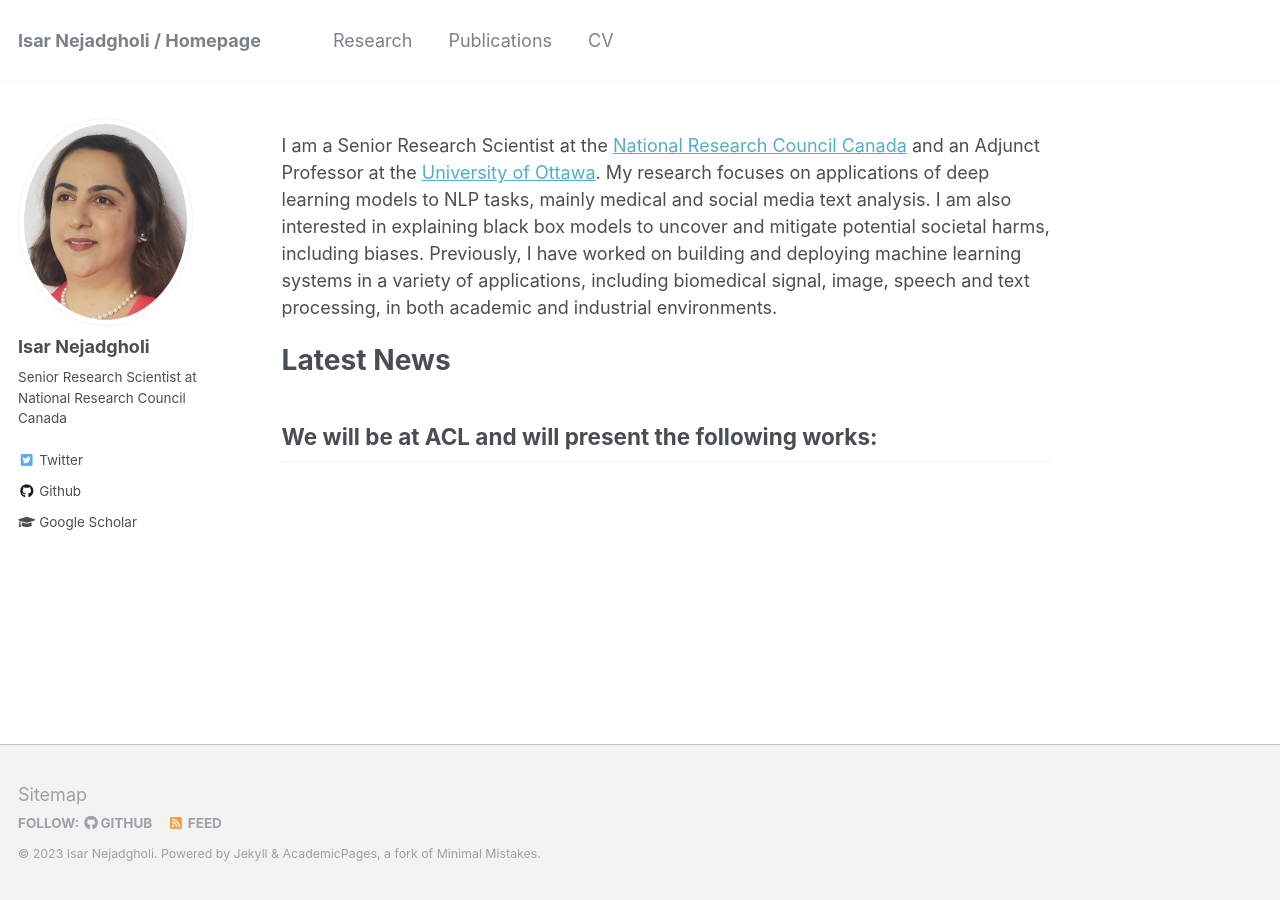
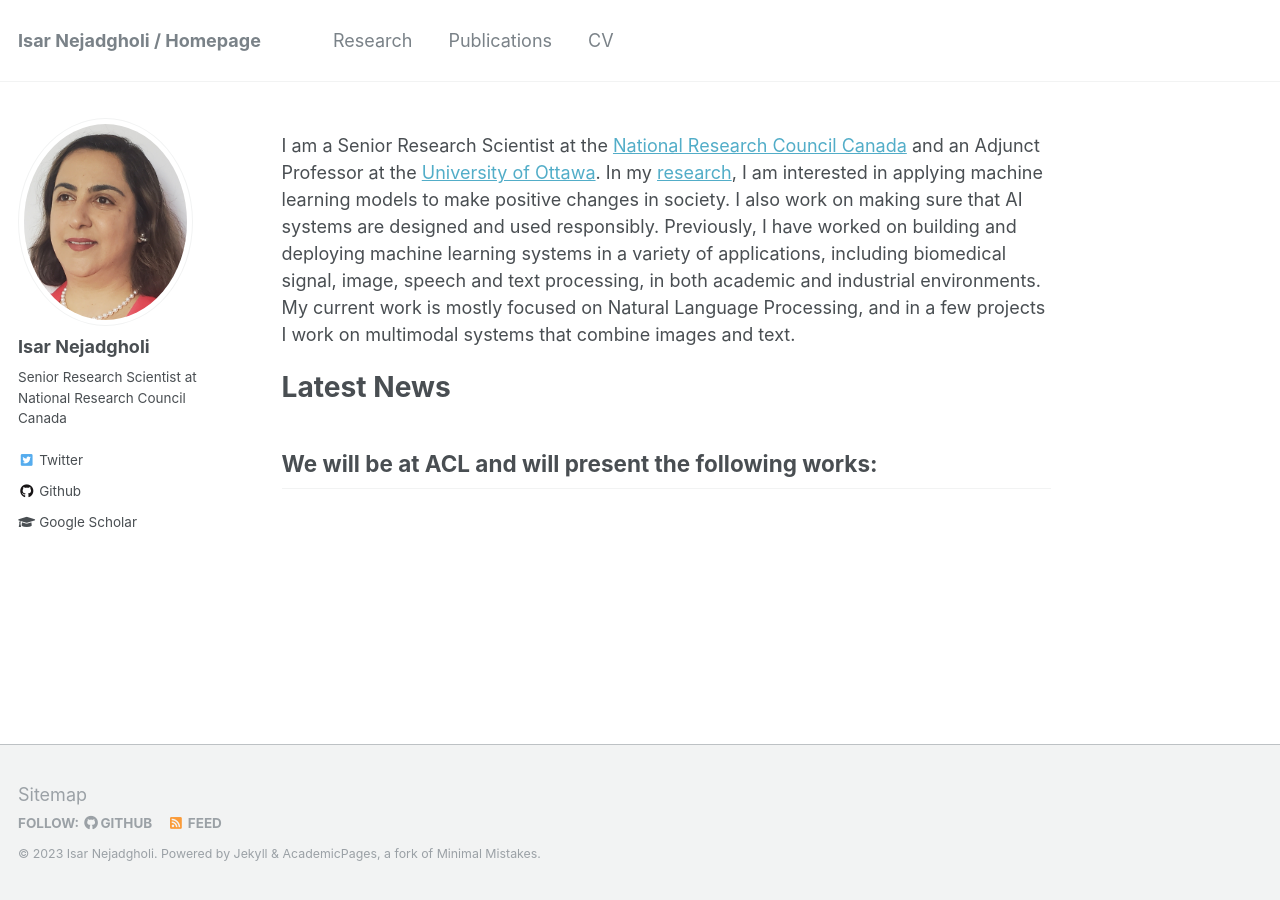
Before and after one commit to IsarNejad/IsarNejad.github.io, a Jekyll site: the page built from _pages/about.md, in a window 1280 px wide. Built offline with Jekyll 4.4.1, drawn with Linux system fonts in a browser that asks for light colours.

Commit message:
Update about.md

```diff
--- a/_pages/about.md
+++ b/_pages/about.md
@@ -8,7 +8,7 @@ redirect_from:
   - /about.html
 ---
 
-I am a Senior Research Scientist at the [National Research Council Canada](https://nrc.canada.ca/en) and an Adjunct Professor at the [University of Ottawa](https://www.uottawa.ca/faculty-engineering/school-electrical-engineering-computer-science). My research focuses on applications of deep learning models to NLP tasks, mainly medical and social media text analysis. I am also interested in explaining black box models to uncover and mitigate potential societal harms, including biases. Previously, I have worked on building and deploying machine learning systems in a variety of applications, including biomedical signal, image, speech and text processing, in both academic and industrial environments.
+I am a Senior Research Scientist at the [National Research Council Canada](https://nrc.canada.ca/en) and an Adjunct Professor at the [University of Ottawa](https://www.uottawa.ca/faculty-engineering/school-electrical-engineering-computer-science). In my [research](https://isarnejad.github.io//research/), I am interested in applying machine learning models to make positive changes in society. I also work on making sure that AI systems are designed and used responsibly. Previously, I have worked on building and deploying machine learning systems in a variety of applications, including biomedical signal, image, speech and text processing, in both academic and industrial environments. My current work is mostly focused on Natural Language Processing, and in a few projects I work on multimodal systems that combine images and text.
 
 
 # Latest News
```
